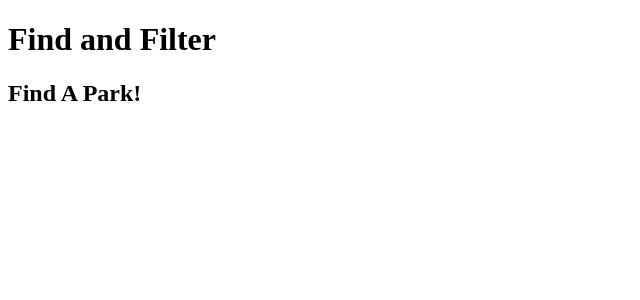
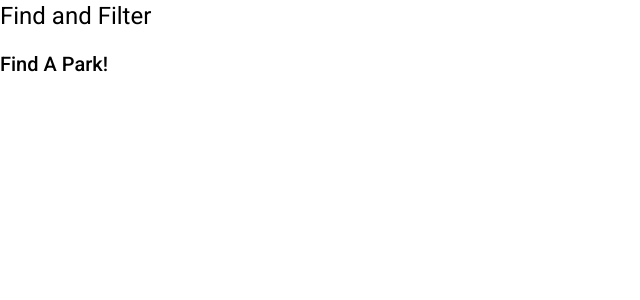
Before and after one commit to BrianM0330/DogParkFinder, an Angular app: page / in a window 1280 px wide. Shown: the top 300 px of the page, without its empty margins (0-640 px from the left). Built offline with nearby package versions, Linux system fonts and the light colour scheme.

Commit message:
angular material

```diff
--- a/angular.json
+++ b/angular.json
@@ -24,6 +24,7 @@
               "src/assets"
             ],
             "styles": [
+              "./node_modules/@angular/material/prebuilt-themes/indigo-pink.css",
               "src/styles.css"
             ],
             "scripts": []
@@ -88,6 +89,7 @@
               "src/assets"
             ],
             "styles": [
+              "./node_modules/@angular/material/prebuilt-themes/indigo-pink.css",
               "src/styles.css"
             ],
             "scripts": []
--- a/src/app/app.module.ts
+++ b/src/app/app.module.ts
@@ -4,6 +4,7 @@
 import { AppRoutingModule } from './app-routing.module';
 import { AppComponent } from './app.component';
 import { FindAndFilterComponent } from './find-and-filter/find-and-filter.component';
+import { BrowserAnimationsModule } from '@angular/platform-browser/animations';
 
 @NgModule({
   declarations: [
@@ -12,7 +13,8 @@
   ],
   imports: [
     BrowserModule,
-    AppRoutingModule
+    AppRoutingModule,
+    BrowserAnimationsModule
   ],
   providers: [],
   bootstrap: [AppComponent]
--- a/src/index.html
+++ b/src/index.html
@@ -6,8 +6,11 @@
   <base href="/">
   <meta name="viewport" content="width=device-width, initial-scale=1">
   <link rel="icon" type="image/x-icon" href="favicon.ico">
+  <link rel="preconnect" href="https://fonts.gstatic.com">
+  <link href="https://fonts.googleapis.com/css2?family=Roboto:wght@300;400;500&display=swap" rel="stylesheet">
+  <link href="https://fonts.googleapis.com/icon?family=Material+Icons" rel="stylesheet">
 </head>
-<body>
+<body class="mat-typography">
   <app-root></app-root>
 </body>
 </html>
--- a/src/styles.css
+++ b/src/styles.css
@@ -1 +1,4 @@
 /* You can add global styles to this file, and also import other style files */
+
+html, body { height: 100%; }
+body { margin: 0; font-family: Roboto, "Helvetica Neue", sans-serif; }
```
